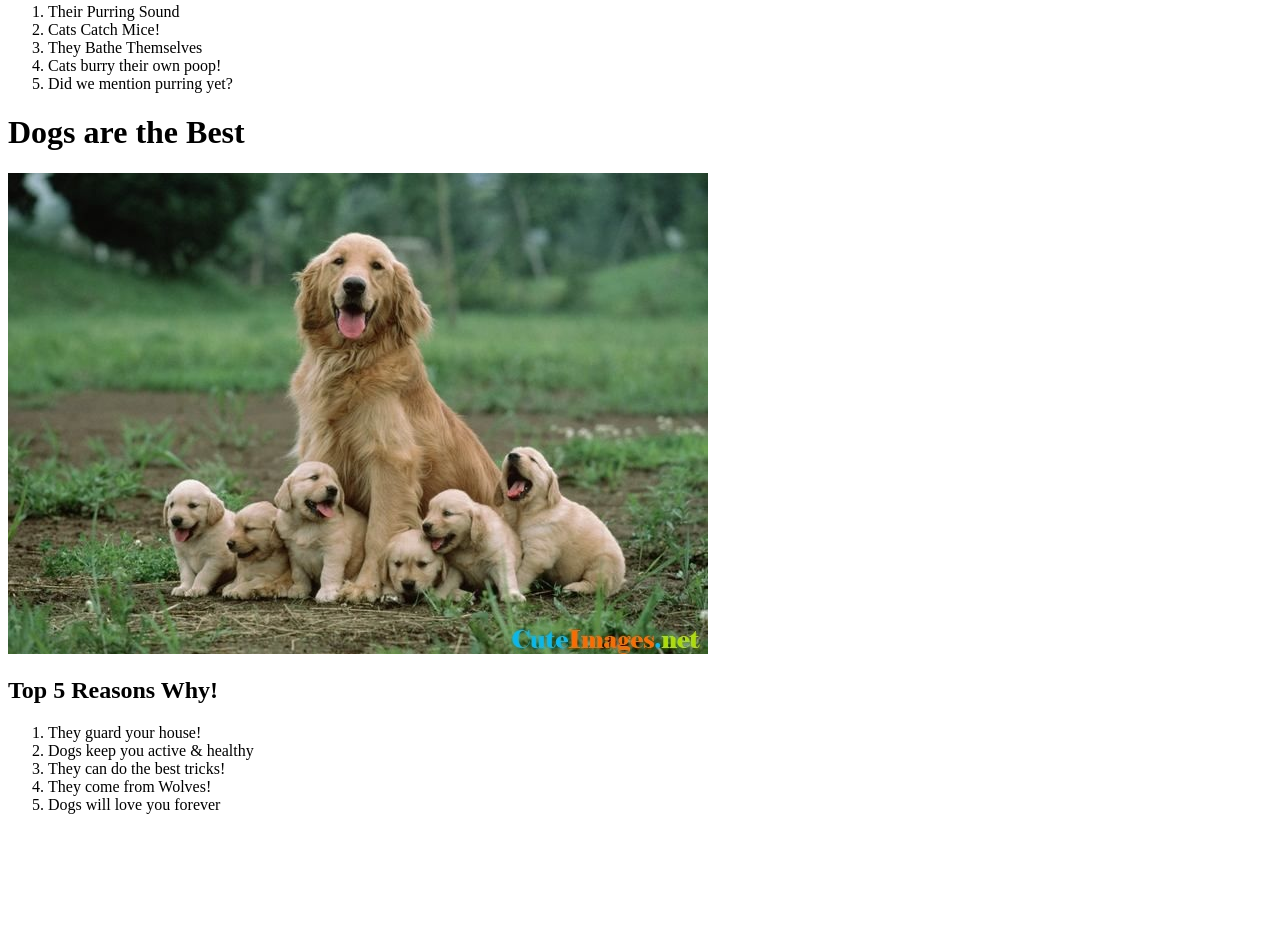
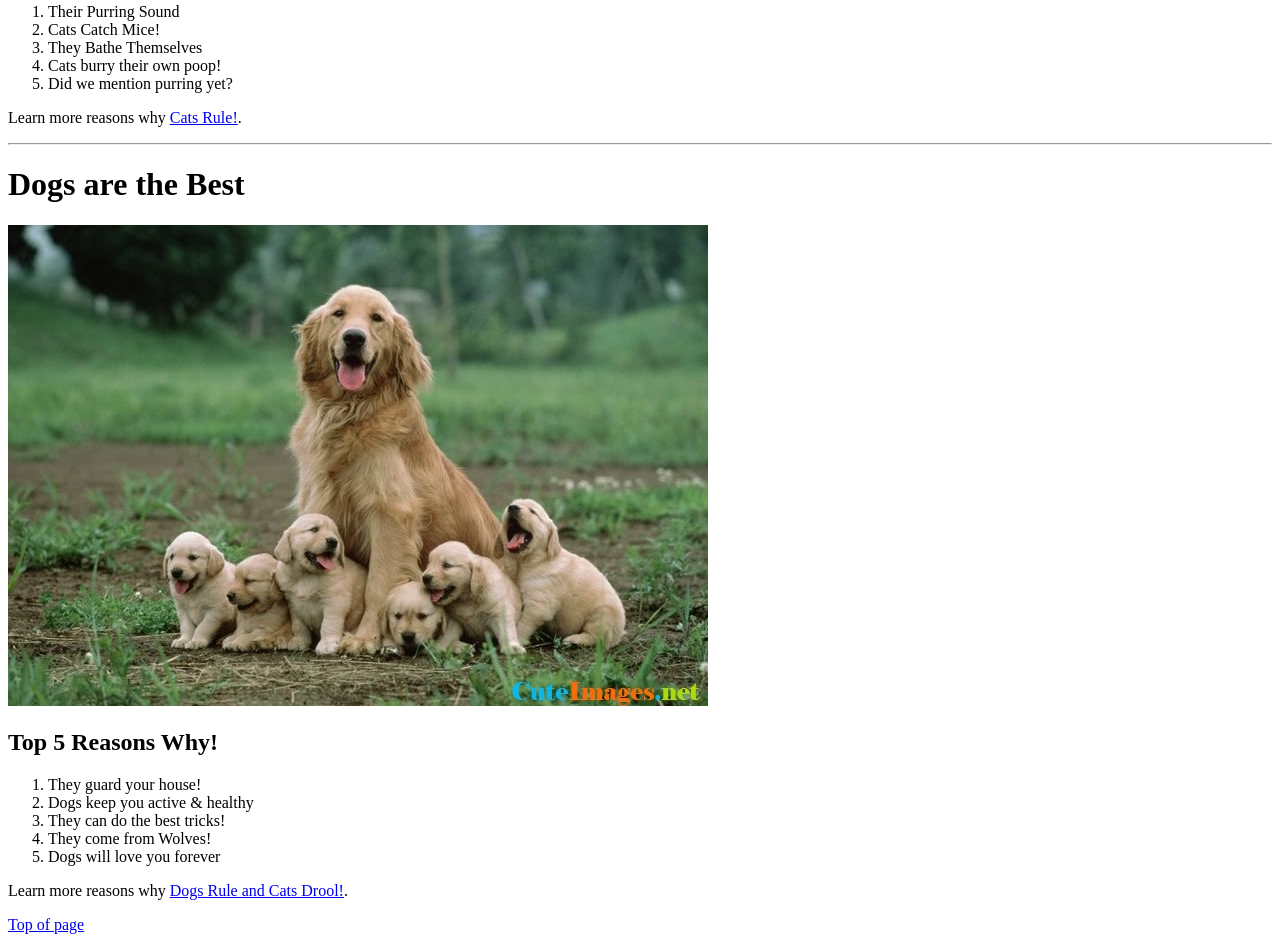
Before and after one commit to ANDYBOGGS/pet-website, a plain HTML site: page index.html in a window 1280 px wide. Shown: the part 432-1382 px from the top of the page. Before the commit the page ends 1262 px from the top, so only its background shows below. Drawn offline with Linux system fonts and the light colour scheme.

Commit message:
add top page relative link and links to cat and dog pages

```diff
--- a/index.html
+++ b/index.html
@@ -4,7 +4,7 @@
     <title>Pet Website</title>
   </head>
   <body>
-    <h1><strong>Cats</strong> are the Best</h1>
+    <h1 id="top"><strong>Cats</strong> are the Best</h1>
 
 <img src="images/KittenCat.jpg" alt="A photo of a cute kitten.">
 
@@ -17,6 +17,9 @@
       <li>Cats burry their own poop!</li>
       <li>Did we mention purring yet?</li>
     </ol>
+
+<p>Learn more reasons why <a href="https://www.oregonhumane.org/adopt/?type=cats">Cats Rule!</a>.
+  <hr />
 
     <h1><strong>Dogs</strong> are the Best</h1>
 
@@ -32,5 +35,7 @@
         <li>Dogs will love you forever</li>
       </ol>
 
+<p>Learn more reasons why <a href="https://www.youtube.com/watch?v=zHPTzFM_DU4">Dogs Rule and Cats Drool!</a>.
+      <p><a href="#top">Top of page</a></p>
   </body>
 </html>
```
